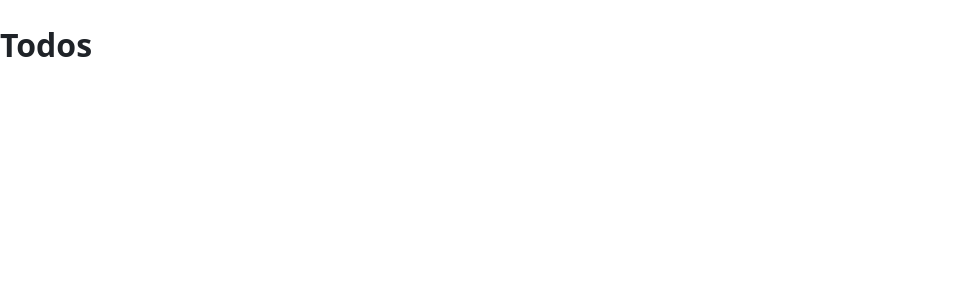
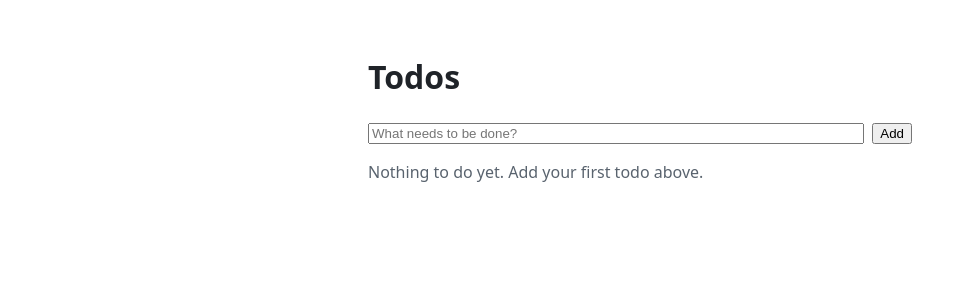
Before and after one commit to aryan-edstem/fe-interview-prep-1, a React (Vite) app: page /q1-todo in a window 1280 px wide. Shown: the top 300 px of the page, without its empty margins (0-975 px from the left). Built offline with nearby package versions, Linux system fonts and the light colour scheme.

Commit message:
Add todo input and persisted todo list

```diff
--- /dev/null
+++ b/src/pages/TodoPage/TodoForm.tsx
@@ -0,0 +1,34 @@
+import { useState, type SubmitEvent } from 'react'
+
+interface TodoFormProps {
+  onAdd: (title: string) => void
+}
+
+export function TodoForm({ onAdd }: TodoFormProps) {
+  const [title, setTitle] = useState('')
+
+  function handleSubmit(event: SubmitEvent<HTMLFormElement>) {
+    event.preventDefault()
+    onAdd(title)
+    setTitle('')
+  }
+
+  return (
+    <form className="todo-form" onSubmit={handleSubmit}>
+      <label htmlFor="new-todo" className="visually-hidden">
+        New todo
+      </label>
+      <input
+        id="new-todo"
+        className="todo-form__input"
+        placeholder="What needs to be done?"
+        autoComplete="off"
+        value={title}
+        onChange={(event) => {
+          setTitle(event.target.value)
+        }}
+      />
+      <button type="submit">Add</button>
+    </form>
+  )
+}
--- /dev/null
+++ b/src/pages/TodoPage/TodoPage.css
@@ -0,0 +1,35 @@
+.todo-page {
+  max-width: 36rem;
+  margin: 0 auto;
+  padding: 2rem 1rem;
+}
+
+.visually-hidden {
+  position: absolute;
+  width: 1px;
+  height: 1px;
+  margin: -1px;
+  overflow: hidden;
+  clip: rect(0 0 0 0);
+  white-space: nowrap;
+  border: 0;
+}
+
+.todo-form {
+  display: flex;
+  gap: 0.5rem;
+}
+
+.todo-form__input {
+  flex: 1;
+}
+
+.todo-list {
+  margin: 1rem 0 0;
+  padding: 0;
+  list-style: none;
+}
+
+.todo-page__empty {
+  color: #59636e;
+}
--- a/src/pages/TodoPage/TodoPage.tsx
+++ b/src/pages/TodoPage/TodoPage.tsx
@@ -1,7 +1,32 @@
+import { useLocalStorageState } from '@/hooks/useLocalStorageState'
+import { TodoForm } from '@/pages/TodoPage/TodoForm'
+import { addTodo, isTodoList, type Todo } from '@/pages/TodoPage/todos'
+import './TodoPage.css'
+
+const NO_TODOS: Todo[] = []
+
 export default function TodoPage() {
+  const [todos, setTodos] = useLocalStorageState('q1-todo:todos', NO_TODOS, isTodoList)
+
   return (
-    <main>
+    <main className="todo-page">
       <h1>Todos</h1>
+      <TodoForm
+        onAdd={(title) => {
+          setTodos((current) => addTodo(current, title))
+        }}
+      />
+      {todos.length === 0 ? (
+        <p className="todo-page__empty">Nothing to do yet. Add your first todo above.</p>
+      ) : (
+        <ul className="todo-list" aria-label="Todos">
+          {todos.map((todo) => (
+            <li key={todo.id} className="todo-item">
+              {todo.title}
+            </li>
+          ))}
+        </ul>
+      )}
     </main>
   )
 }
```
Also changed, not shown: 1 other file (tests, documents, lock files or other folders).
